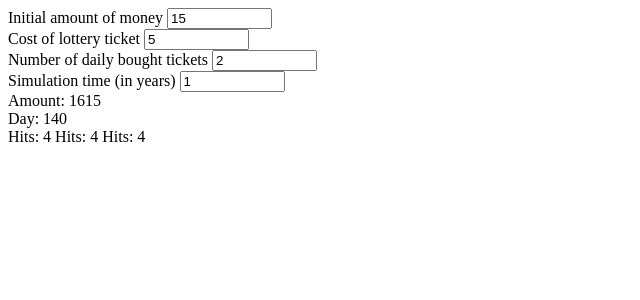
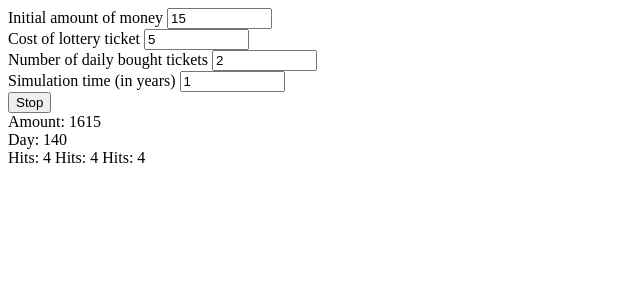
Before and after one commit to mparafiniuk/lottery-vs-investing-simulator, an Angular app: page / in a window 1280 px wide. Both pictures are taken after a click on the button "Start". Shown: the top 300 px of the page, without its empty margins (0-640 px from the left). Built offline with nearby package versions, Linux system fonts and the light colour scheme.

Commit message:
add stop button

```diff
--- a/src/app/lottery/lottery.component.html
+++ b/src/app/lottery/lottery.component.html
@@ -28,7 +28,8 @@
 </div>
 
 <button (click)="startSimulation()" [hidden]="lotteryStarted">Start</button>
-<div [hidden]="!lotteryStarted">
+<button (click)="stopSimulation()" [hidden]="!lotteryStarted">Stop</button><br>
+<div>
   Amount: <span>{{ currentAmount }}</span><br>
   Day: <span>{{ currentDay }}</span>
 </div>
--- a/src/app/lottery/lottery.component.ts
+++ b/src/app/lottery/lottery.component.ts
@@ -50,11 +50,6 @@ export class LotteryComponent implements OnInit {
     let simulationDays = Math.floor(this.config.simulationTime * this.daysInYear);
     console.log(simulationDays);
 
-    if(this.lotteryStarted === true) {
-      this.lotteryStarted = false;
-      clearInterval(this.simInterval);
-    }
-    else {
     this.lotteryStarted = true;
     this.loadConfigData();
 
@@ -71,6 +66,10 @@ export class LotteryComponent implements OnInit {
       }
     }, 20);
   }
+
+  stopSimulation(): void {
+    this.lotteryStarted = false;
+    clearInterval(this.simInterval);
   }
 
   loadConfigData(): void {
```
Lines whose indentation alone changed are shown as unchanged.
